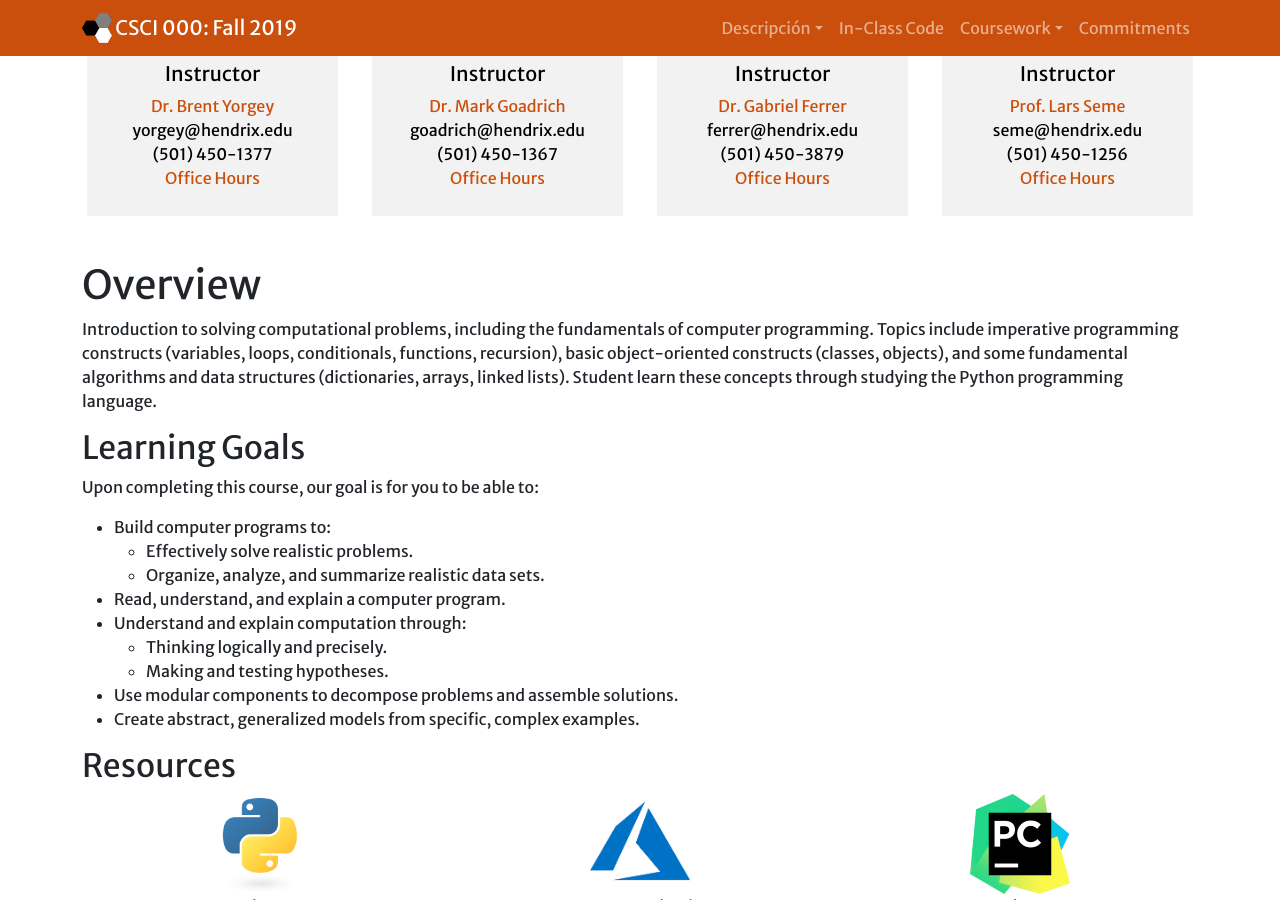
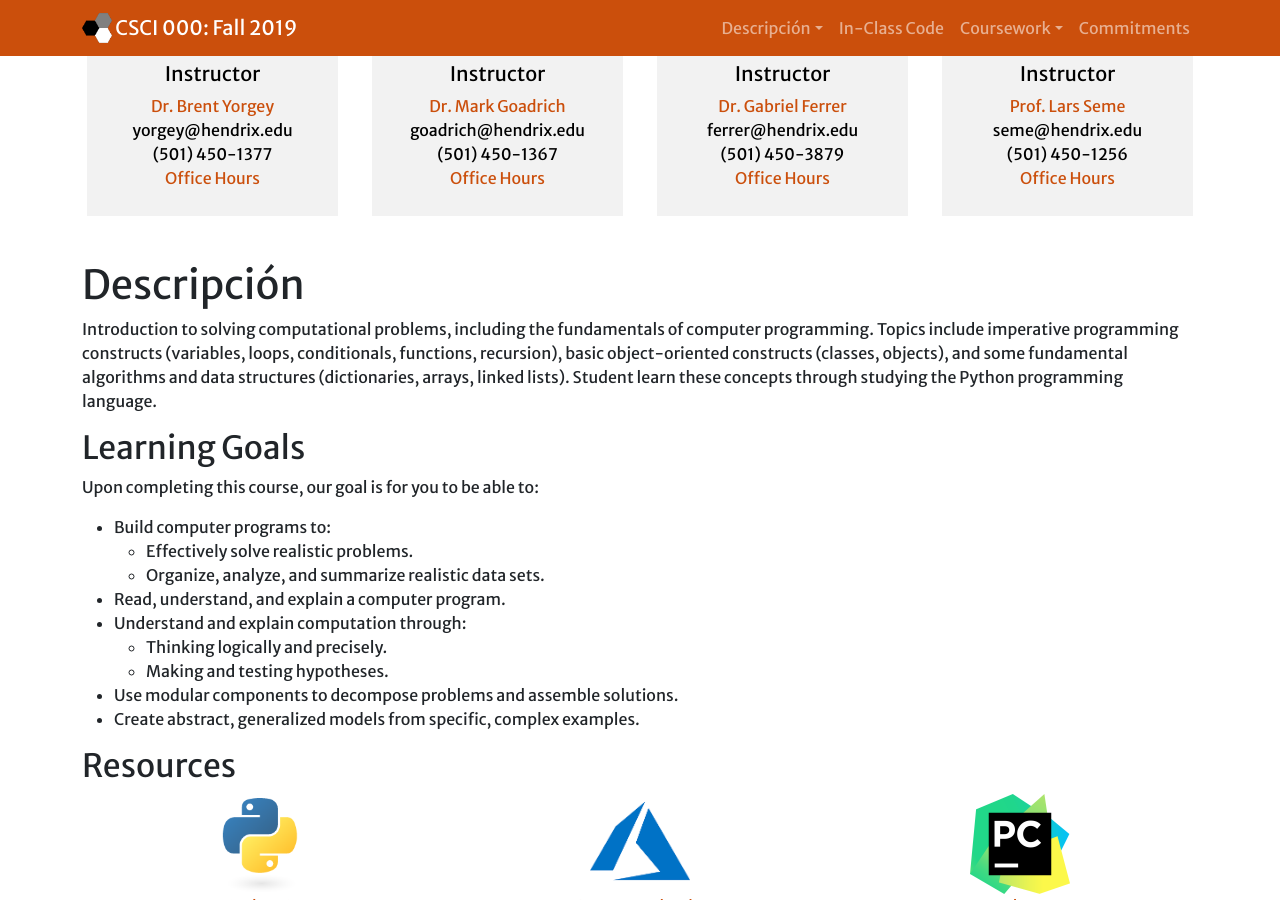
Before and after one commit to juancollante/TemplateCursoComputacional, a Jekyll site: the page built from index.md, in a window 1280 px wide and 900 px high, scrolled down 558 px. Built offline with Jekyll 4.4.1, drawn with Linux system fonts in a browser that asks for light colours; nearby versions of some CDN libraries.

Commit message:
Update index.md

```diff
--- a/index.md
+++ b/index.md
@@ -10,7 +10,7 @@ layout: course-multi
 ---
 <br/>
 
-# <a name="description">Overview</a>
+# <a name="description">Descripción</a>
 
 {{ site.description }}
 
```
